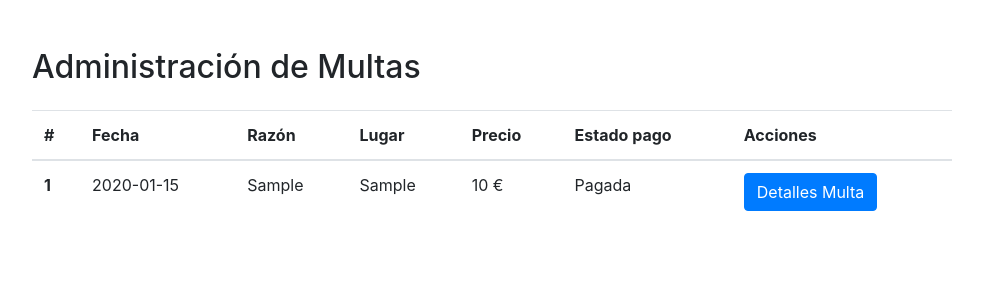
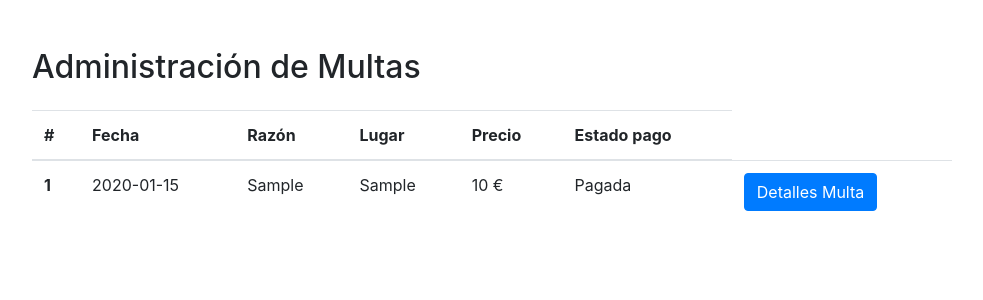
Before and after one commit to JParzival/multasPHP, a PHP site: page /php/main_admin.php in a window 1280 px wide. Shown: the part 56-356 px from the top of the page, without its empty margins (148-1131 px from the left). Run offline with PHP 8.4, Linux system fonts and the light colour scheme; the visitor is signed in with stand-in values (Sample User, id 1); tables that the repository leaves empty hold one stand-in row (values such as "Sample post").

Commit message:
Little fix

```diff
--- a/php/main_admin.php
+++ b/php/main_admin.php
@@ -58,7 +58,7 @@
               <th scope="col">Lugar</th>
               <th scope="col">Precio</th>
               <th scope="col">Estado pago</th>
-              <th scope="col">Acciones</th>
+
             </tr>
           </thead>
           <tbody>
```
